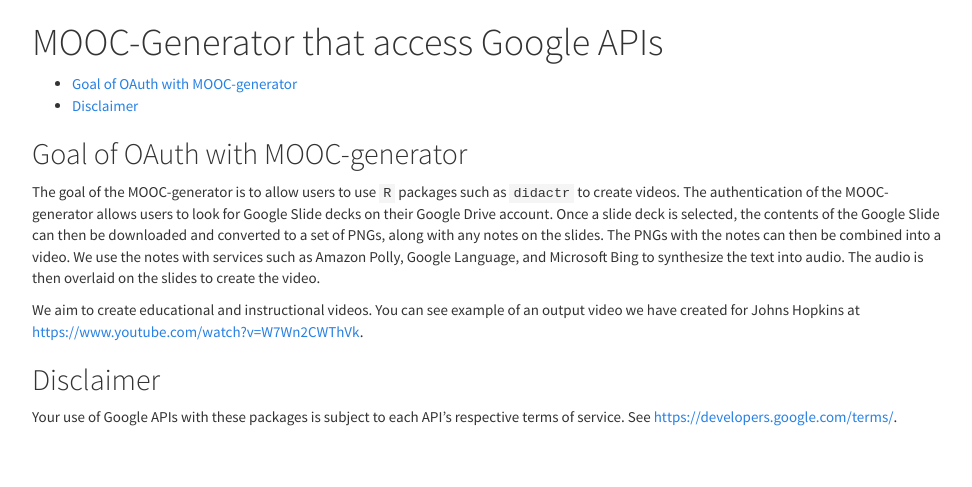
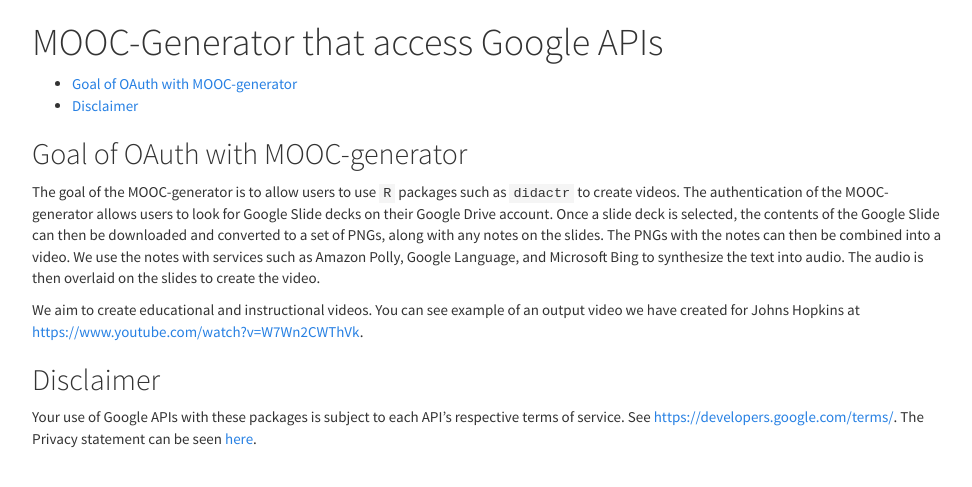
Before and after one commit to muschellij2/muschellij2.github.io, a Jekyll site: the page mooc-generator/index.html, which Jekyll copies as it is, in a window 1280 px wide. Shown: the top 487 px of the page, without its empty margins (153-1125 px from the left). Built offline with Jekyll 4.4.1, drawn with Linux system fonts in a browser that asks for light colours.

Commit message:
updated privacy

```diff
--- a/mooc-generator/index.Rmd
+++ b/mooc-generator/index.Rmd
@@ -20,4 +20,4 @@ We aim to create educational and instructional videos.  You can see example of a
 ## Disclaimer
 
 Your use of Google APIs with these packages is subject to each API's respective
-terms of service. See <https://developers.google.com/terms/>.
+terms of service. See <https://developers.google.com/terms/>.  The Privacy statement can be seen [here](../google_privacy_policy.html).
--- a/mooc-generator/index.html
+++ b/mooc-generator/index.html
@@ -413,7 +413,7 @@ https://github.com/tidyverse/tidyverse.org/blob/master/content/google_privacy_po
 </div>
 <div id="disclaimer" class="section level2">
 <h2>Disclaimer</h2>
-<p>Your use of Google APIs with these packages is subject to each API’s respective terms of service. See <a href="https://developers.google.com/terms/" class="uri">https://developers.google.com/terms/</a>.</p>
+<p>Your use of Google APIs with these packages is subject to each API’s respective terms of service. See <a href="https://developers.google.com/terms/" class="uri">https://developers.google.com/terms/</a>. The Privacy statement can be seen <a href="../google_privacy_policy.html">here</a>.</p>
 </div>
 
 
```
Also changed, not shown: 1 other file.
